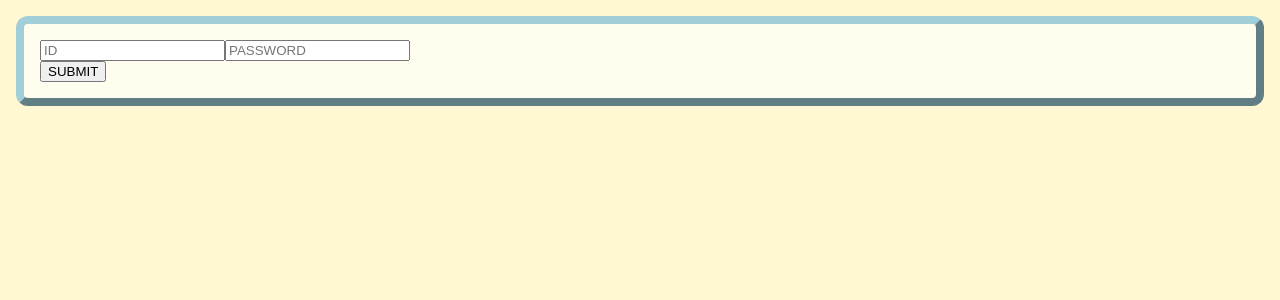
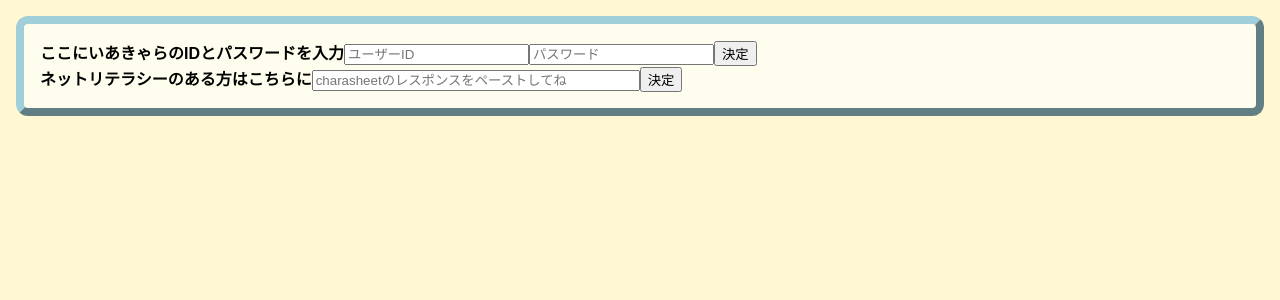
Before and after one commit to GODofMEGANE/iachara-statistics, a React (Create React App) app: page / in a window 1280 px wide. Shown: the top 300 px of the page. Built offline with nearby package versions, Linux system fonts and the light colour scheme.

Commit message:
[add] レスポンス直打ちでも使えるように

```diff
--- a/src/App.tsx
+++ b/src/App.tsx
@@ -15,6 +15,7 @@ const sort_options: { value: string, label: string }[] = [
   { value: "int", label: "INT" },
   { value: "edu", label: "EDU" },
   { value: "san", label: "現在SAN値" },
+  { value: "memo", label: "メモ欄文字数" },
   { value: "age", label: "年齢" },
   { value: "height", label: "身長" },
   { value: "skill", label: "技能値" },
@@ -108,6 +109,7 @@ function AuthForm({ setCharasheet }: { setCharasheet: React.Dispatch<React.SetSt
   const [auth_status, setAuthStatus] = useState<'pending' | 'success' | 'failed' | 'none'>('none');
   const [login_id, setLoginId] = useState<string>(((document.cookie + ';').match('userid=([^¥S;]*)') ?? "")[1]);
   const [password, setPassword] = useState<string>("");
+  const [raw_json, setRawJson] = useState<string>("");
   async function getCharasheet(login_id: string, password: string): Promise<IacharaSheet> {
     setAuthStatus('pending');
     document.cookie = `userid=${login_id}`;
@@ -168,26 +170,42 @@ function AuthForm({ setCharasheet }: { setCharasheet: React.Dispatch<React.SetSt
 
   return (
     <div className='outline'>
-      <input type='text' id='login_id' className='input' value={login_id} onChange={(evt) => { setLoginId(evt.target.value) }} placeholder='ID' onKeyDown={(e) => {
+      ここにいあきゃらのIDとパスワードを入力
+      <input type='text' id='login_id' className='input' value={login_id} onChange={(evt) => { setLoginId(evt.target.value) }} placeholder='ユーザーID' onKeyDown={(e) => {
         if (e.key === "Enter") getCharasheet(login_id, password).then((result) => {
           console.log(result);
           setCharasheet(result);
         })
       }} />
-      <input type='password' id='password' className='input' value={password} onChange={(evt) => { setPassword(evt.target.value) }} placeholder='PASSWORD' onKeyDown={(e) => {
+      <input type='password' id='password' className='input' value={password} onChange={(evt) => { setPassword(evt.target.value) }} placeholder='パスワード' onKeyDown={(e) => {
         if (e.key === "Enter") getCharasheet(login_id, password).then((result) => {
+          console.log(result);
+          setCharasheet(result);
+        })
+      }} />
+      <input type='button' id='submit' value="決定" onClick={() => {
+        getCharasheet(login_id, password).then((result) => {
           console.log(result);
           setCharasheet(result);
         })
       }} />
       {auth_status === 'pending' ? (<span style={{ color: 'orange' }}>通信中...</span>) : auth_status === 'success' ? (<span style={{ color: 'green' }}>ログイン成功!</span>) : auth_status === 'failed' ? (<span style={{ color: 'red' }}>IDまたはパスワードが間違っています</span>) : (<span></span>)}
       <br />
-      <input type='button' id='submit' value="SUBMIT" onClick={() => {
-        getCharasheet(login_id, password).then((result) => {
-          console.log(result);
-          setCharasheet(result);
-        })
+      ネットリテラシーのある方はこちらに
+      <input type='text' id='raw_json' className='input' style={{width: "20rem"}} onChange={(evt) => { setRawJson(evt.target.value) }} placeholder='charasheetのレスポンスをペーストしてね' onKeyDown={(e) => {
+        if (e.key === "Enter") try{
+          setCharasheet(JSON.parse(raw_json));
+        }catch(e){
+          alert("JSONの構文解析に失敗しました");
+        }
       }} />
+      <input type='button' id='submit-rawjson' value="決定" onClick={() => {
+        try{
+          setCharasheet(JSON.parse(raw_json));
+        }catch(e){
+          alert("JSONの構文解析に失敗しました");
+        }
+      }} title={"1.いあきゃらのマイページを開く\n2.F12を押しNetworkタブを開く\n3.一度ページをリロードする\n4.いっぱい出てくるのでNameがcharasheetのものを探してクリックする\n5.右ウインドウでResponseタブをクリックして全てコピー\n6.左の入力欄にペーストしてこのボタンをクリック"} />
     </div>
   )
 }
@@ -213,6 +231,7 @@ function Statistics({ charasheet }: { charasheet: IacharaSheet }) {
     edu: 0,
     validNumber: 0,
     additional: {
+      memoLength: 0,
       age: {
         average: 0,
         validNumber: 0,
@@ -246,6 +265,7 @@ function Statistics({ charasheet }: { charasheet: IacharaSheet }) {
       else {
         ignore_list.abilities.push(charasheet[i].data.profile.name);
       }
+      statistics_average.additional.memoLength += charasheet[i].data.memo.length;
       if (!isNaN(parseInt(charasheet[i].data.profile.age))) {
         statistics_average.additional.age.average += parseInt(charasheet[i].data.profile.age);
         statistics_average.additional.age.validNumber++;
@@ -284,6 +304,7 @@ function Statistics({ charasheet }: { charasheet: IacharaSheet }) {
     statistics_average.siz /= statistics_average.validNumber;
     statistics_average.int /= statistics_average.validNumber;
     statistics_average.edu /= statistics_average.validNumber;
+    statistics_average.additional.memoLength /= charasheet.length;
     statistics_average.additional.age.average /= statistics_average.additional.age.validNumber;
     statistics_average.additional.height.average /= statistics_average.additional.height.validNumber;
     statistics_average.additional.sex.maleRate /= statistics_average.additional.sex.validNumber;
@@ -305,7 +326,8 @@ function Statistics({ charasheet }: { charasheet: IacharaSheet }) {
           平均SIZ:{Math.round(statistics_average.siz * 100) / 100}(平均:13.0)<br />
           平均INT:{Math.round(statistics_average.int * 100) / 100}(平均:13.0)<br />
           平均EDU:{Math.round(statistics_average.edu * 100) / 100}(平均:13.5)<br />
-          (<span title={"無視したキャラシ\n\n" + ignore_list.abilities.join("\n")}>有効キャラシ数:{statistics_average.validNumber}</span>)
+          (<span title={"無視したキャラシ\n\n" + ignore_list.abilities.join("\n")}>有効キャラシ数:{statistics_average.validNumber}</span>)<br />
+          平均メモ欄文字数:{Math.round(statistics_average.additional.memoLength * 100) / 100}<br />
         </p>
         これより下の統計はキャラシに書かれた単位が合っていない場合おかしな結果が表示される場合があります<br />
         <p>
@@ -401,6 +423,8 @@ function CharaList({ charasheet, mode }: { charasheet: IacharaSheet, mode: SortA
         return chara.data.abilities.edu.value.toString();
       case 'san':
         return chara.data.abilities.sanCurrent.toString();
+      case 'memo':
+        return chara.data.memo.length.toString();
       case 'age':
         if (isNaN(parseInt(chara.data.profile.age))) return "不明";
         return chara.data.profile.age;
@@ -494,6 +518,11 @@ function CharaList({ charasheet, mode }: { charasheet: IacharaSheet, mode: SortA
             return order * (a.data.abilities.sanCurrent - b.data.abilities.sanCurrent)
           });
           break;
+        case 'memo':
+          charasheet.sort((a, b) => {
+            return order * (a.data.memo.length - b.data.memo.length)
+          });
+          break;
         case 'age':
           charasheet.sort((a, b) => {
             if (isNaN(parseInt(a.data.profile.age))) return 1;
--- a/src/types/declare.d.ts
+++ b/src/types/declare.d.ts
@@ -304,6 +304,7 @@ type StatisticsAverage = {
     edu: number,
     validNumber: number,
     additional: {
+        memoLength: number,
         age: {
             average: number,
             validNumber: number,
```
Also changed, not shown: 7 other files (tests, documents, lock files or other folders).
